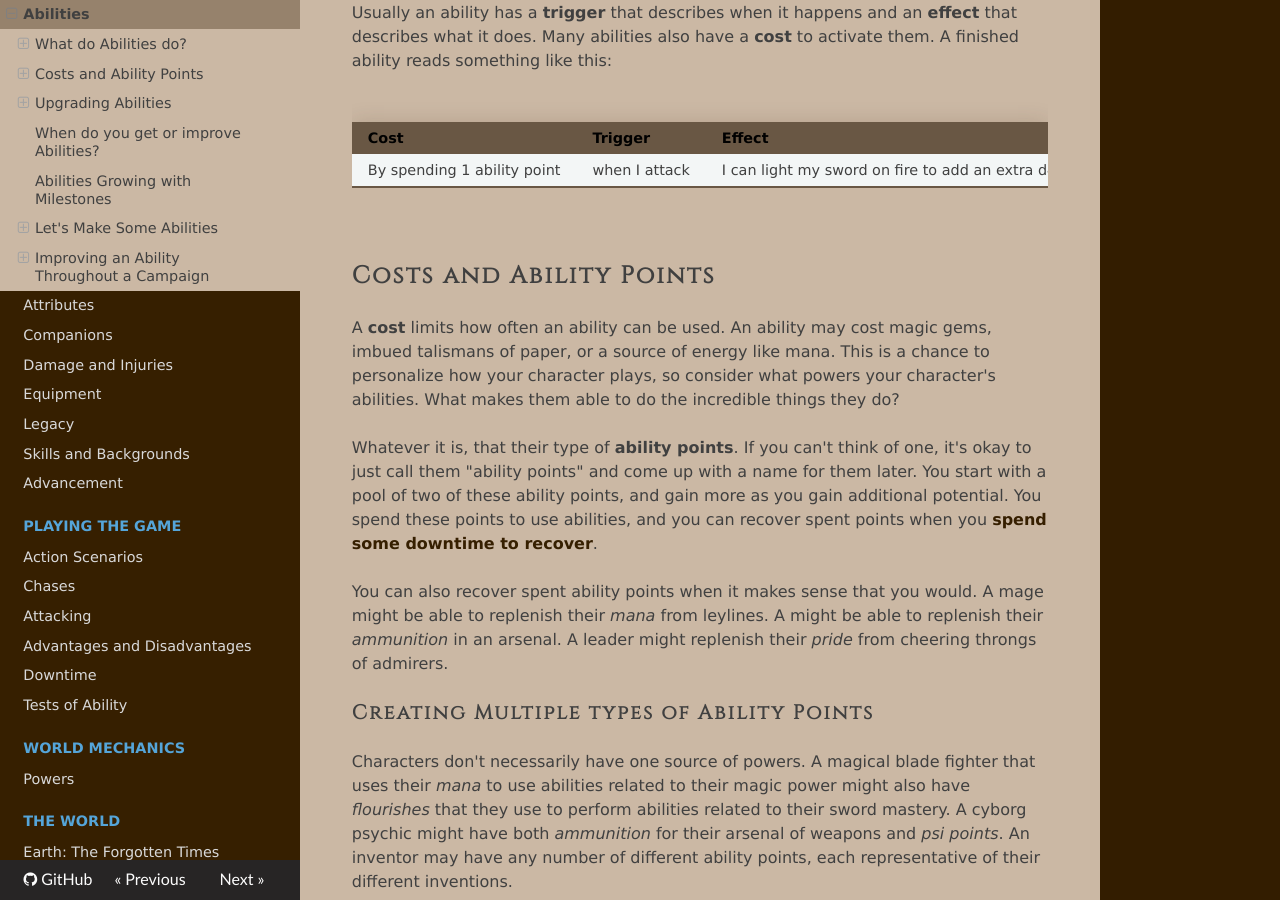
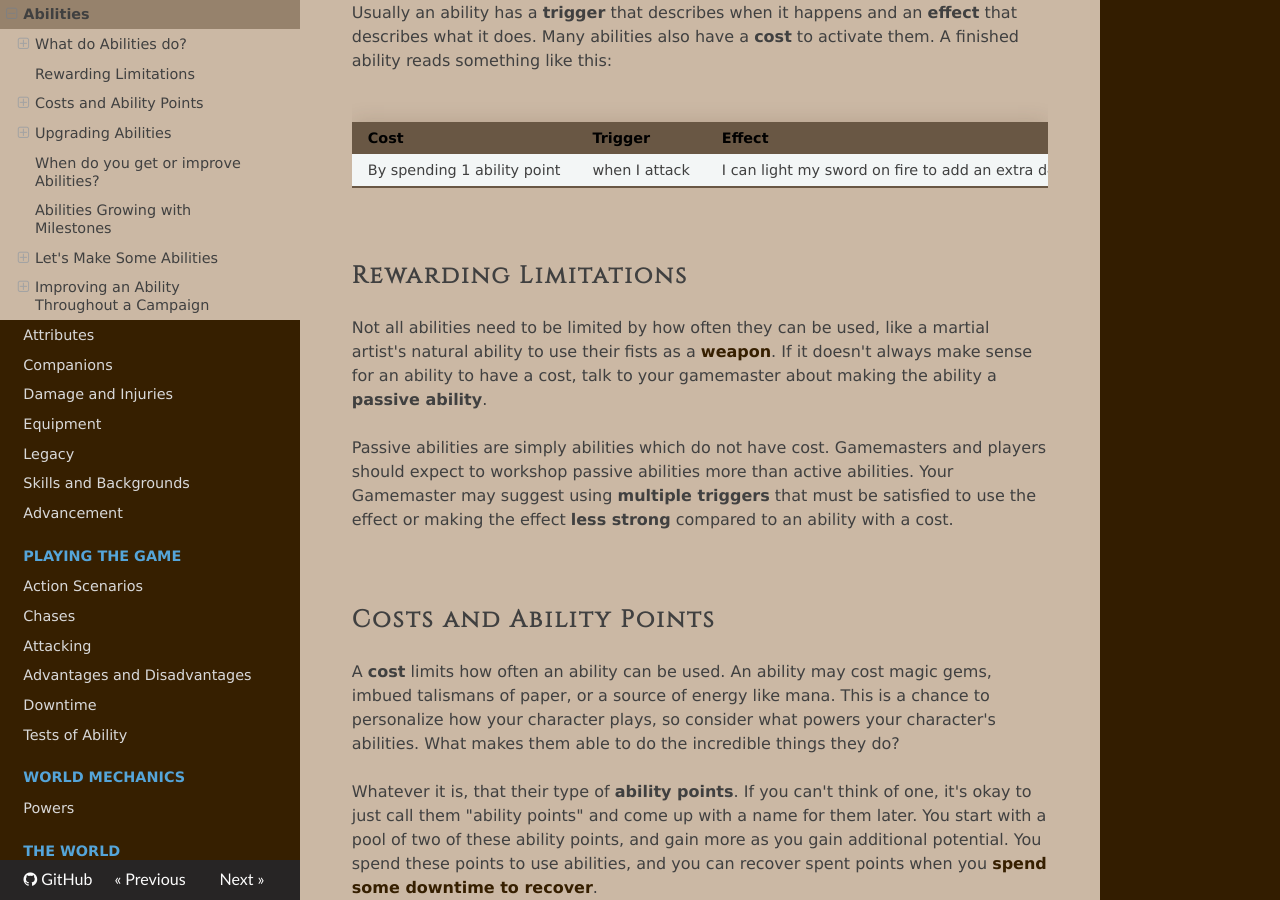
Before and after one commit to TheFifthRider/simply-roleplaying-webapp, an MkDocs documentation site: the page built from docs/character/abilities.md, in a window 1280 px wide and 900 px high, scrolled down 1264 px. Built offline with MkDocs 1.6.1, drawn with Linux system fonts in a browser that asks for light colours; nearby versions of some CDN libraries.

Commit message:
fix: Restoring limitations documentation

```diff
--- a/docs/character/abilities.md
+++ b/docs/character/abilities.md
@@ -35,6 +35,16 @@ Usually an ability has a **trigger** that describes when it happens and an **eff
 | Cost                        | Trigger       | Effect                                                  |
 | --------------------------- | ------------- | ------------------------------------------------------- |
 | By spending 1 ability point | when I attack | I can light my sword on fire to add an extra d4 damage. |
+
+<br/>
+
+## Rewarding Limitations
+
+<!--todo-->
+
+Not all abilities need to be limited by how often they can be used, like a martial artist's natural ability to use their fists as a [weapon](equipment.md#Weapon). If it doesn't always make sense for an ability to have a cost, talk to your gamemaster about making the ability a **passive ability**.
+
+Passive abilities are simply abilities which do not have cost. Gamemasters and players should expect to workshop passive abilities more than active abilities. Your Gamemaster may suggest using **multiple triggers** that must be satisfied to use the effect or making the effect **less strong** compared to an ability with a cost.
 
 <br/>
 
```
